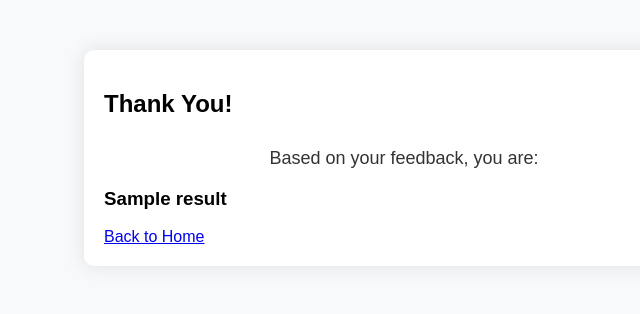
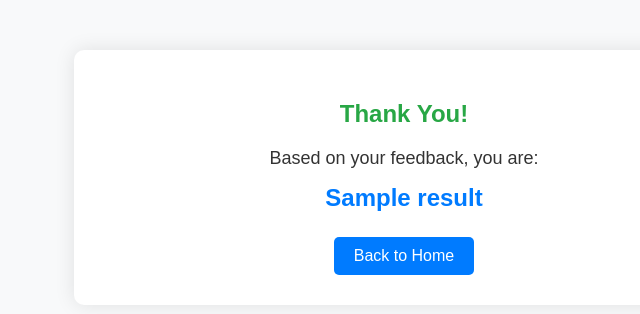
Before and after one commit to Mafaz5128/Web-Application---Predicting-Airline-Passenger-Satisfaction-Using-Machine-Learning-Model, a Flask app: template templates/output.html in a window 1280 px wide. Shown: the top 314 px of the page, without its empty margins (236-876 px from the left). Run offline with Flask 3, Linux system fonts and the light colour scheme; the template is opened without the code that fills it: most values are stand-ins (such as "Sample title", 1, 10 or a date in 2020); parts of the project's set-up code (start-up, migrations or seed data) failed here and were passed over.

Commit message:
Update output.html

```diff
--- a/templates/output.html
+++ b/templates/output.html
@@ -3,6 +3,7 @@
 <head>
     <meta charset="UTF-8">
     <meta name="viewport" content="width=device-width, initial-scale=1.0">
+    <title>Survey Prediction Result</title>
     <style>
         body {
             font-family: Arial, sans-serif;
@@ -14,46 +15,39 @@
         .container {
             max-width: 600px;
             margin: 50px auto;
-            padding: 20px;
+            padding: 30px;
             background-color: #fff;
             border-radius: 10px;
             box-shadow: 0 0 20px rgba(0, 0, 0, 0.1);
+            text-align: center;
         }
 
-        h1 {
-            text-align: center;
-            color: #007bff;
+        h2 {
+            color: #28a745; /* Green for thank you */
+            margin-bottom: 20px;
         }
 
         p {
             font-size: 18px;
-            text-align: center;
-            margin-top: 30px;
             color: #333;
+            margin-bottom: 15px;
         }
 
         .result {
+            font-size: 24px;
             font-weight: bold;
-            color: #28a745;
-        }
-
-        .result-negative {
-            font-weight: bold;
-            color: #dc3545;
+            color: #007bff; /* Blue for result text */
         }
 
         .back-btn {
-            display: block;
-            width: 100%;
-            max-width: 200px;
-            margin: 20px auto 0;
-            padding: 10px;
-            text-align: center;
+            display: inline-block;
+            margin-top: 25px;
+            padding: 10px 20px;
             background-color: #007bff;
             color: #fff;
             text-decoration: none;
             border-radius: 5px;
-            transition: background-color 0.3s;
+            transition: background-color 0.3s ease;
         }
 
         .back-btn:hover {
@@ -61,12 +55,12 @@
         }
     </style>
 </head>
-<body class="bg-light">
-    <div class="container mt-5 text-center">
-        <h2 class="text-success">Thank You!</h2>
-        <p class="lead">Based on your feedback, you are:</p>
-        <h3 class="text-primary">{{ result }}</h3>
-        <a href="/" class="btn btn-outline-primary mt-3">Back to Home</a>
+<body>
+    <div class="container">
+        <h2>Thank You!</h2>
+        <p>Based on your feedback, you are:</p>
+        <div class="result">{{ result }}</div>
+        <a href="index.html" class="back-btn">Back to Home</a>
     </div>
 </body>
 </html>
```
